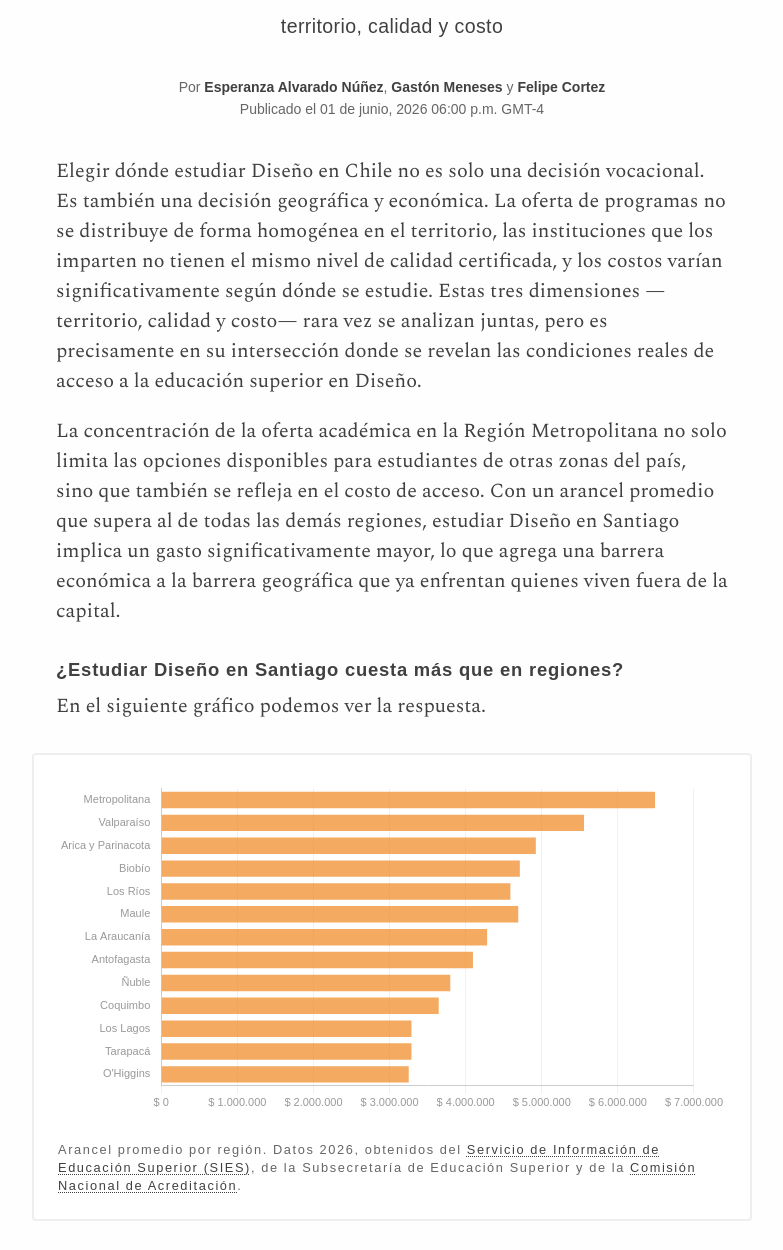
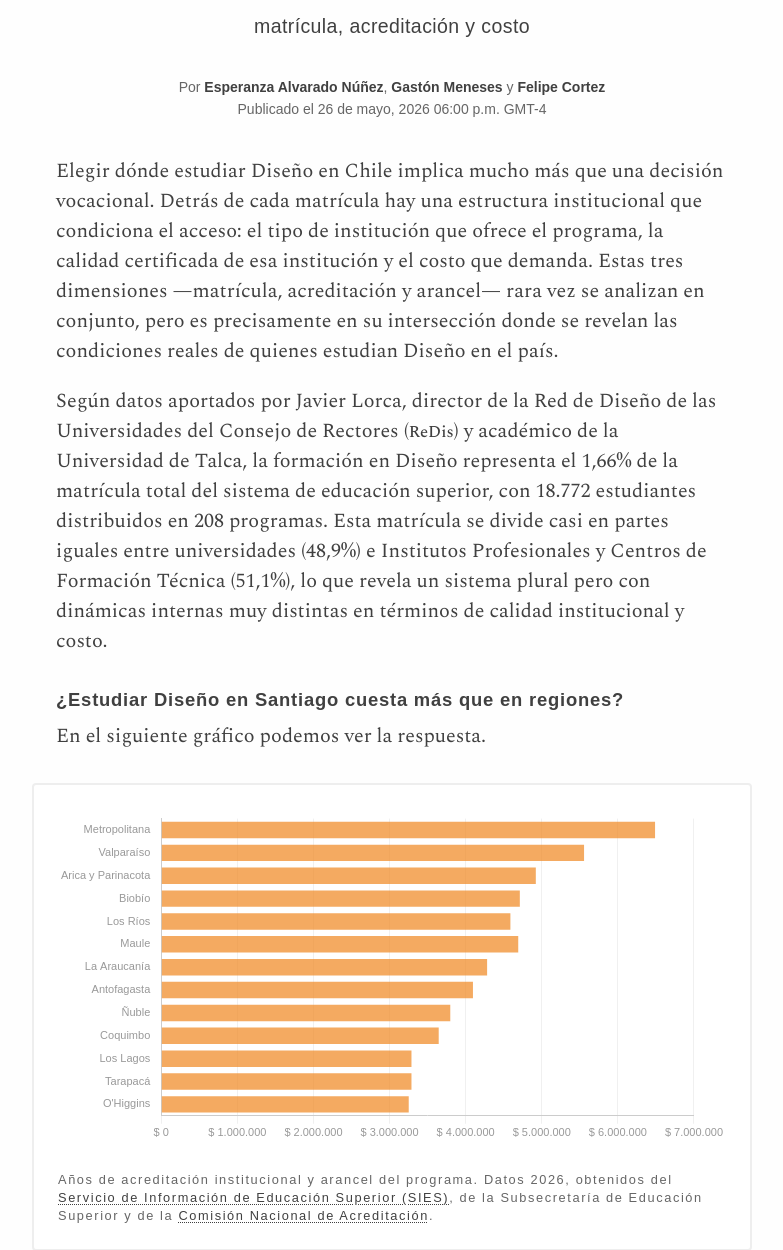
Before and after one commit to Eslialnu/Clase-11, a plain HTML site: page index.html in a window 1280 px wide. Shown: the part 225-1475 px from the top of the page, without its empty margins (248-1031 px from the left). Drawn offline with nearby package versions, Linux system fonts and the light colour scheme; a web font is replaced by a local one.

Commit message:
Update index.html

```diff
--- a/index.html
+++ b/index.html
@@ -13,11 +13,12 @@
         <nav>
             <div>
                 <span>
-                    <svg xmlns="http://www.w3.org/2000/svg" viewBox="0 0 100 100" width="32" height="32" fill="#e33e1b">
-                        <path d="M5.6,56.85c0-17.46,11.68-27.55,25-27.55S52,37.67,52,46.4c0,8.36-5.17,13-10.58,13A10.6,10.6,0,0,1,36.47,58V57.1a3.28,3.28,0,0,0,1-2.46,3.6,3.6,0,0,0-3.81-3.44c-2.46,0-4.8,1.72-4.8,6.76,0,6.15,5.29,9.35,11.93,9.35,10.83,0,16.61-7.87,32-7.87A38.69,38.69,0,0,1,94.4,66.57v22H5.6Zm67-4.3a31.14,31.14,0,0,0-11.07,2.09V38.28l16.36-6.4,16.48,6.4V59.07C92.8,57.71,84.19,52.55,72.63,52.55Z"/>
-                    </svg>
-                    Not allowed
+					<svg xmlns="http://www.w3.org/2000/svg" viewBox="0 0 100 100" width="32" height="32" fill="#e33e1b">
+<path d="M5.6,56.85c0-17.46,11.68-27.55,25-27.55S52,37.67,52,46.4c0,8.36-5.17,13-10.58,13A10.6,10.6,0,0,1,36.47,58V57.1a3.28,3.28,0,0,0,1-2.46,3.6,3.6,0,0,0-3.81-3.44c-2.46,0-4.8,1.72-4.8,6.76,0,6.15,5.29,9.35,11.93,9.35,10.83,0,16.61-7.87,32-7.87A38.69,38.69,0,0,1,94.4,66.57v22H5.6Zm67-4.3a31.14,31.14,0,0,0-11.07,2.09V38.28l16.36-6.4,16.48,6.4V59.07C92.8,57.71,84.19,52.55,72.63,52.55Z"/>
+</svg>
+					Not allowed
                 </span>
+
                 <svg xmlns="http://www.w3.org/2000/svg" width="24" height="24" fill="currentColor" viewBox="0 0 16 16">
                     <path fill-rule="evenodd" d="M2.5 12a.5.5 0 0 1 .5-.5h10a.5.5 0 0 1 0 1H3a.5.5 0 0 1-.5-.5m0-4a.5.5 0 0 1 .5-.5h10a.5.5 0 0 1 0 1H3a.5.5 0 0 1-.5-.5m0-4a.5.5 0 0 1 .5-.5h10a.5.5 0 0 1 0 1H3a.5.5 0 0 1-.5-.5" />
                 </svg>
@@ -28,16 +29,16 @@
             <img src="diseño grafico.webp"/>
             <h3>EDUCACIÓN SUPERIOR</h3>
             <h1>Diseño en Chile:</h1>
-            <h2>territorio, calidad y costo</h2>
+            <h2>matrícula, acreditación y costo</h2>
             <address>Por <a href="#">Esperanza Alvarado Núñez</a>, <a href="#">Gastón Meneses</a> y <a href="#">Felipe Cortez</a></address>
-            <time>Publicado el 01 de junio, 2026 06:00 p.m. GMT-4</time>
+            <time>Publicado el 26 de mayo, 2026 06:00 p.m. GMT-4</time>
         </header>
 
         <main id="contenedor">
 
-            <p>Elegir dónde estudiar Diseño en Chile no es solo una decisión vocacional. Es también una decisión geográfica y económica. La oferta de programas no se distribuye de forma homogénea en el territorio, las instituciones que los imparten no tienen el mismo nivel de calidad certificada, y los costos varían significativamente según dónde se estudie. Estas tres dimensiones —territorio, calidad y costo— rara vez se analizan juntas, pero es precisamente en su intersección donde se revelan las condiciones reales de acceso a la educación superior en Diseño.</p>
+            <p>Elegir dónde estudiar Diseño en Chile implica mucho más que una decisión vocacional. Detrás de cada matrícula hay una estructura institucional que condiciona el acceso: el tipo de institución que ofrece el programa, la calidad certificada de esa institución y el costo que demanda. Estas tres dimensiones —matrícula, acreditación y arancel— rara vez se analizan en conjunto, pero es precisamente en su intersección donde se revelan las condiciones reales de quienes estudian Diseño en el país.</p>
 
-            <p>La concentración de la oferta académica en la Región Metropolitana no solo limita las opciones disponibles para estudiantes de otras zonas del país, sino que también se refleja en el costo de acceso. Con un arancel promedio que supera al de todas las demás regiones, estudiar Diseño en Santiago implica un gasto significativamente mayor, lo que agrega una barrera económica a la barrera geográfica que ya enfrentan quienes viven fuera de la capital.</p>
+            <p>Según datos aportados por Javier Lorca, director de la Red de Diseño de las Universidades del Consejo de Rectores (<small>ReDis</small>) y académico de la Universidad de Talca, la formación en Diseño representa el 1,66% de la matrícula total del sistema de educación superior, con 18.772 estudiantes distribuidos en 208 programas. Esta matrícula se divide casi en partes iguales entre universidades (48,9%) e Institutos Profesionales y Centros de Formación Técnica (51,1%), lo que revela un sistema plural pero con dinámicas internas muy distintas en términos de calidad institucional y costo.</p>
 
             <h4>¿Estudiar Diseño en Santiago cuesta más que en regiones?</h4>
 
@@ -46,14 +47,14 @@
             <figure>
                 <canvas id="mapa-diseno"></canvas>
                 <figcaption>
-                    Arancel promedio por región. Datos 2026, obtenidos del
+                    Años de acreditación institucional y arancel del programa. Datos 2026, obtenidos del
                     <a href="https://www.mifuturo.cl/servicio-de-informacion-de-educacion-superior/" target="_blank">Servicio de Información de Educación Superior (SIES)</a>, de la Subsecretaría de Educación Superior y de la <a href="https://www.cnachile.cl/Paginas/Inicio.aspx" target="_blank">Comisión Nacional de Acreditación</a>.
                 </figcaption>
             </figure>
 
             <p>Para comparar una misma variable —el arancel promedio— entre múltiples categorías ordenadas por magnitud, los <a href="https://datavizcatalogue.com/ES/metodos/grafico_de_barras.html" target="_blank">gráficos de barras horizontales</a> resultan especialmente útiles. Al disponer las regiones de mayor a menor costo, la visualización permite identificar de inmediato dónde se concentran los valores más altos y cómo se distribuyen hacia los extremos.</p>
 
-            <p>Sin embargo, el costo de un programa no depende solo de la región donde se imparte. Otro factor relevante es la calidad institucional de quienes lo ofrecen, medida a través de los años de acreditación que otorga la Comisión Nacional de Acreditación. Según datos aportados por Javier Lorca, director de la Red de Diseño de las Universidades del Consejo de Rectores (<small>ReDis</small>) y académico de la Universidad de Talca, la formación en Diseño reúne 18.772 estudiantes distribuidos en 208 programas a nivel nacional, con una participación casi igualada entre universidades (48,9%) e Institutos Profesionales y <small>CFT</small> (51,1%).</p>
+            <p>Sin embargo, el costo de un programa no depende solo de la región donde se imparte. Otro factor relevante es la calidad institucional de quienes lo ofrecen, medida a través de los años de acreditación que otorga la Comisión Nacional de Acreditación.</p>
 
             <p>En Chile, <a href="https://bcn.cl/2ewsw" target="_blank">la ley</a> obliga a acreditarse a las instituciones de educación superior. Carreras, entre las que se cuentan las de Diseño, quedan exentas de esta obligatoriedad.</p>
 
@@ -64,6 +65,8 @@
                 <li><em>Acreditada en nivel avanzado:</em> de 4 a 5 años.</li>
                 <li><em>Acreditada en nivel básico:</em> 3 años.</li>
             </ul>
+
+            <p>Según datos aportados por Javier Lorca, director de la <small>ReDis</small> y académico de la Universidad de Talca, la formación en Diseño reúne 18.772 estudiantes distribuidos en 208 programas, con una participación casi igualada entre universidades (48,9%) e Institutos Profesionales y <small>CFT</small> (51,1%). Dentro del segmento universitario, las instituciones del <small>CRUCH</small> concentran cerca de 5.800 estudiantes, representando el 30,9% de la matrícula total nacional de la disciplina.</p>
 
             <p>Por acotar, podemos <em>revisar las acreditaciones de las universidades</em>, que son las instituciones responsables de ofrecer el 35,82% de las vacantes totales de la educación superior para carreras de Diseño en 2026 (2.717 cupos del total de 7.586, según registros del <a href="https://www.mifuturo.cl/bases-de-datos-de-oferta-academica/" target="_blank">Servicio de Información de Educación Superior, <small>SIES</small></a>).</p>
 
```
